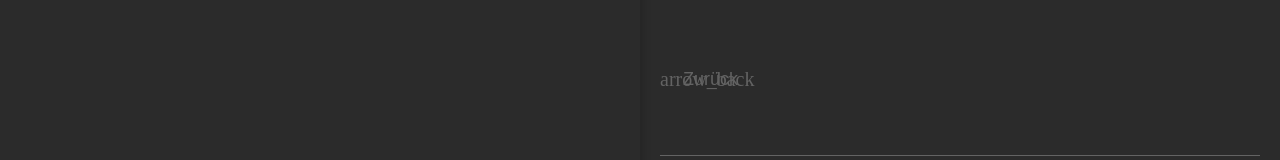
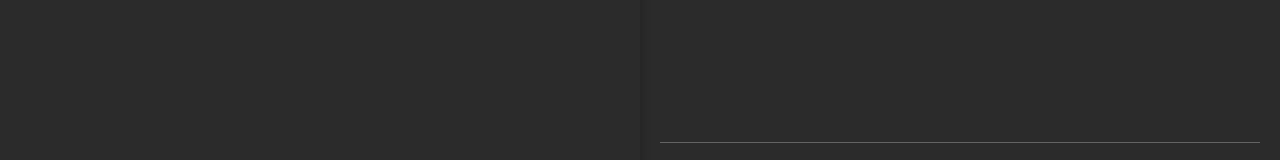
Before and after one commit to Waradu/waradu.tk-nuxt, a Nuxt app: page /build in a window 1280 px wide. Shown: the part 280-440 px from the top of the page. Built offline with nearby package versions, Linux system fonts and the light colour scheme; a web font is replaced by a local one.

Commit message:
hide back arrow in preview and made back-link the right size

```diff
--- a/assets/css/docs.scss
+++ b/assets/css/docs.scss
@@ -66,7 +66,7 @@ html,
 }
 
 .back-link {
-  grid-template-columns: 20px auto;
+  grid-template-columns: 20px max-content;
   grid-auto-rows: 20px;
   display: grid;
   align-items: center;
@@ -74,6 +74,7 @@ html,
   color: var(--txs);
   text-decoration: none;
   margin-bottom: 5px;
+  width: max-content;
 }
 
 .container {
@@ -275,3 +276,7 @@ hr {
 .preview .toggleThemeBtn {
   display: none;
 }
+
+.preview .back-link {
+  display: none !important;
+}
```
